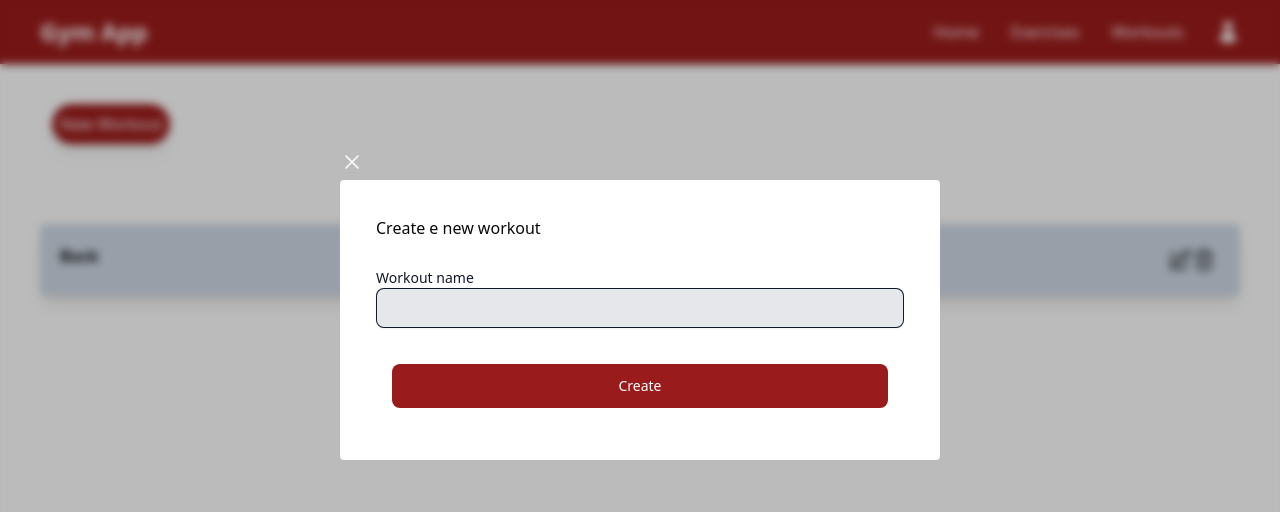
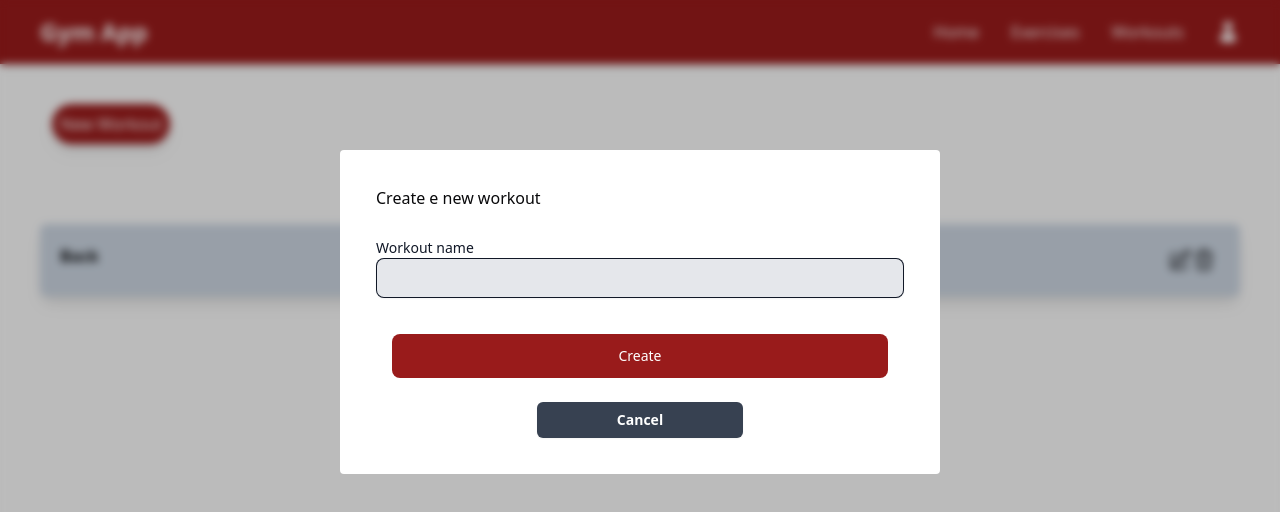
Before and after one commit to matheusBenedihtCaldeira/gym-app-client, a Next.js app: page /workouts in a window 1280 px wide. Both pictures are taken after a click on the button "New Workout". Shown: the top 512 px of the page. Built offline with nearby package versions, Linux system fonts and the light colour scheme.

Commit message:
alterando forma de fechar janela de criação de treino

```diff
--- a/src/app/workouts/page.tsx
+++ b/src/app/workouts/page.tsx
@@ -42,10 +42,7 @@ export default function Workout() {
           </li>
         </ul>
       </div>
-      <RegisterWorkoutWindow
-        isVisible={showWindow}
-        onClose={() => setShowWindow(false)}
-      >
+      <RegisterWorkoutWindow isVisible={showWindow}>
         <div className="py-7 px-7 lg:px-7 text-left">
           <h2 className="mb-7">Create e new workout</h2>
           <form className="space-y-" action="#">
@@ -72,6 +69,15 @@ export default function Workout() {
                 Create
               </button>
             </div>
+            <div className="mt-2 flex items-center justify-center">
+              <button
+                type="button"
+                className="rounded-md bg-gray-700 px-20 py-2 text-sm font-semibold text-white shadow-sm hover:bg-gray-600 focus-visible:outline focus-visible:outline-2 focus-visible:outline-offset-2 focus-visible:outline-red-700  transition duration-300 ease-out md:ease-in"
+                onClick={() => setShowWindow(false)}
+              >
+                Cancel
+              </button>
+            </div>
           </form>
         </div>
       </RegisterWorkoutWindow>
--- a/src/components/register-workout-window.tsx
+++ b/src/components/register-workout-window.tsx
@@ -3,25 +3,17 @@ import { Children, ReactNode } from 'react';
 
 interface RegisterWorkoutWindowProps {
   isVisible: boolean;
-  onClose: () => void;
   children: ReactNode;
 }
 
 export default function RegisterWorkoutWindow({
   isVisible,
-  onClose,
   children,
 }: RegisterWorkoutWindowProps) {
   if (!isVisible) return null;
   return (
     <div className="fixed inset-0 bg-black bg-opacity-25 backdrop-blur-sm flex justify-center items-center">
       <div className="w-[600px] h-[500px] ">
-        <button
-          className="text-white text-xl place-self-end"
-          onClick={() => onClose()}
-        >
-          <XMarkIcon className="h-6 w-6 hover:text-red-600 transition duration-250 ease-out md:ease-in" />
-        </button>
         <div className="bg-white p-2 rounded">{children}</div>
       </div>
     </div>
```
